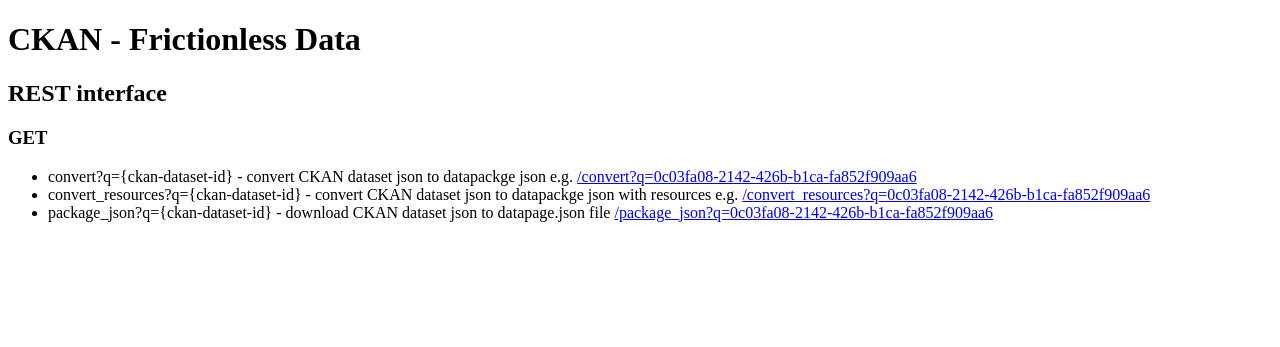
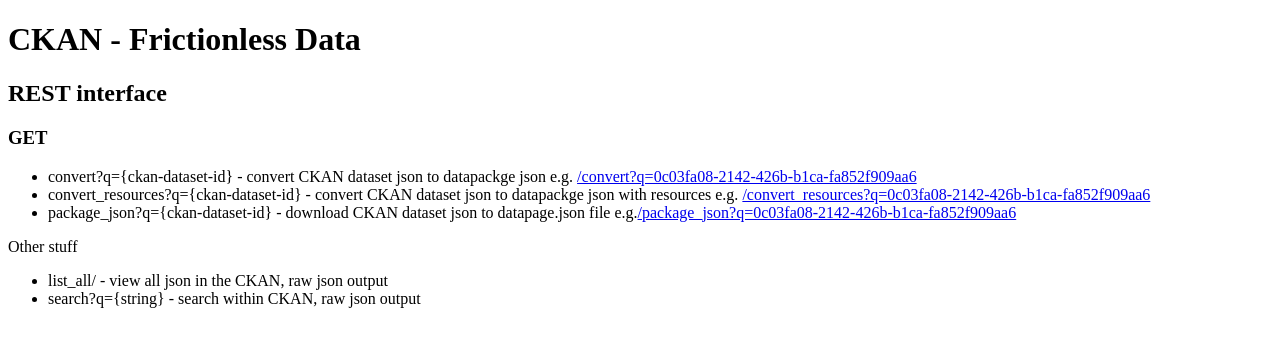
Before and after one commit to TGAC/ckan-frictionlessdata, a Django app: page / in a window 1280 px wide. Shown: the top 347 px of the page. Run offline with Django 3.2, Linux system fonts and the light colour scheme.

Commit message:
add more e.g.s

```diff
--- a/templates/index.html
+++ b/templates/index.html
@@ -15,12 +15,14 @@
 <ul>
     <li>convert?q={ckan-dataset-id} - convert CKAN dataset json to datapackge json e.g. <a href="/convert?q=0c03fa08-2142-426b-b1ca-fa852f909aa6">/convert?q=0c03fa08-2142-426b-b1ca-fa852f909aa6</a> </li>
     <li>convert_resources?q={ckan-dataset-id} - convert CKAN dataset json to datapackge json with resources e.g. <a href="/convert_resources?q=0c03fa08-2142-426b-b1ca-fa852f909aa6">/convert_resources?q=0c03fa08-2142-426b-b1ca-fa852f909aa6</a> </li>
-    <li>package_json?q={ckan-dataset-id} - download CKAN dataset json to datapage.json file <a href="/package_json?q=0c03fa08-2142-426b-b1ca-fa852f909aa6">/package_json?q=0c03fa08-2142-426b-b1ca-fa852f909aa6</a></li>
+    <li>package_json?q={ckan-dataset-id} - download CKAN dataset json to datapage.json file e.g.<a href="/package_json?q=0c03fa08-2142-426b-b1ca-fa852f909aa6">/package_json?q=0c03fa08-2142-426b-b1ca-fa852f909aa6</a></li>
 </ul>
 
+<p>Other stuff</p>
 
-{##}
-{#    <li>list_all/ - view all json in the CKAN</li>#}
-{#    <li>search?q={string} - search within CKAN</li>#}
+<ul>
+    <li>list_all/ - view all json in the CKAN, raw json output</li>
+    <li>search?q={string} - search within CKAN, raw json output</li>
+    </ul>
 </body>
 </html>
```
